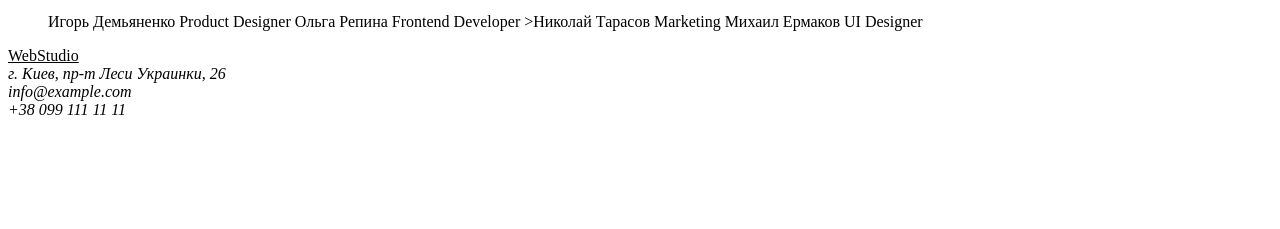
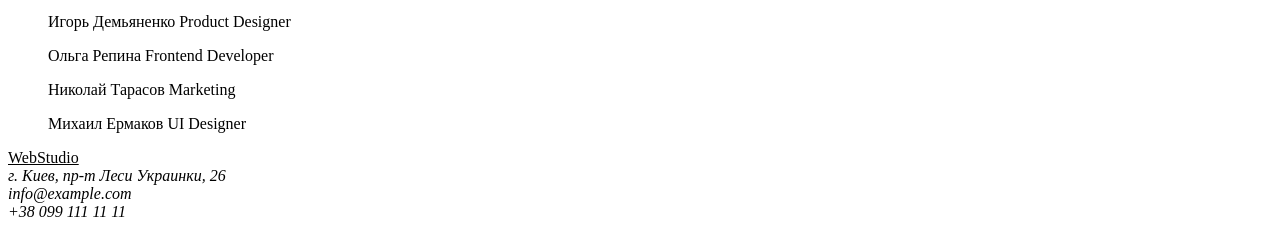
Before and after one commit to B6X35/goit-markup-hw-01, a plain HTML site: page index.html in a window 1280 px wide. Shown: the part 626-855 px from the top of the page. Before the commit the page ends 800 px from the top, so only its background shows below. Drawn offline with Linux system fonts and the light colour scheme.

Commit message:
Update index.html

```diff
--- a/index.html
+++ b/index.html
@@ -34,16 +34,14 @@
                 <img src="images/Marketing.jpg" width="270" alt="Marketing">
                 <img src="images/UIDesigner.jpg" width="270" alt="UI Designer">
             </figure>
-            <ul>
-            <il>Игорь Демьяненко
-                Product Designer</il>
-            <il>Ольга Репина
-                Frontend Developer</il>
-            <il>>Николай Тарасов
-                Marketing</il>
-            <il>Михаил Ермаков
-                UI Designer</il>
-        </ul>
+            <ul><il>Игорь Демьяненко
+                Product Designer</il></ul>
+            <ul><il>Ольга Репина
+                Frontend Developer</il></ul>
+            <ul><il>Николай Тарасов
+                Marketing</il></ul>
+            <ul><il>Михаил Ермаков
+                UI Designer</il></ul>
         </main>
         <footer>
             <a href="index.html" style="color: black;">WebStudio</a>
```
